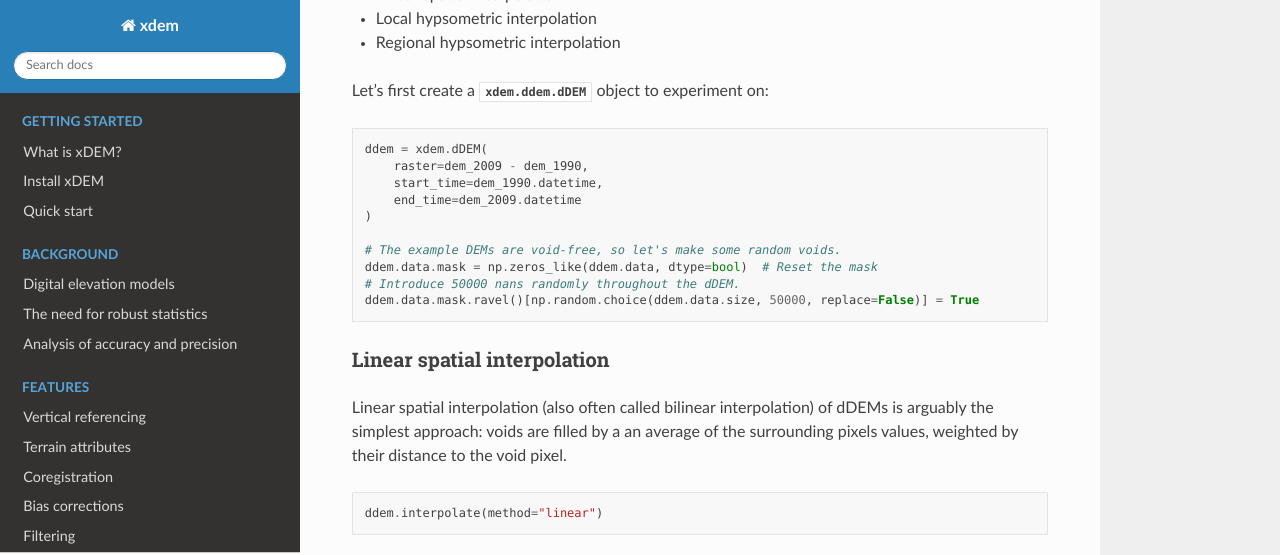
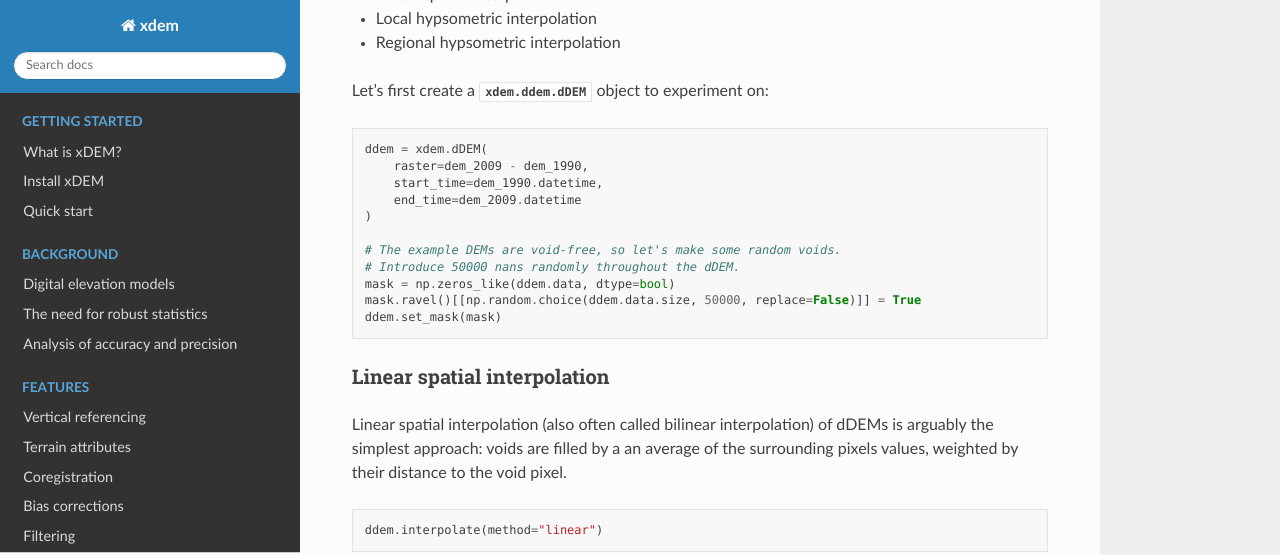
Before and after one commit to GlacioHack/xdem, a Sphinx documentation site: the page built from docs/source/comparison.rst, in a window 1280 px wide and 900 px high, scrolled down 1102 px, cut to the strip 0-555 px from the top of the window. Built offline with Sphinx 7.4.7 and the Read the Docs theme 2.0.0, drawn with Linux system fonts in a browser that asks for light colours; pages that are not in the unit, such as notebooks, are missing from menus; the version number is read from the project's files by our own code; some of the changed lines change nothing that is shown.

Commit message:
Minor update to comparison.py example and associated rst

```diff
--- a/docs/source/code/comparison.py
+++ b/docs/source/code/comparison.py
@@ -55,9 +55,10 @@ ddem = xdem.dDEM(
 )
 
 # The example DEMs are void-free, so let's make some random voids.
-ddem.data.mask = np.zeros_like(ddem.data, dtype=bool)  # Reset the mask
 # Introduce 50000 nans randomly throughout the dDEM.
-ddem.data.mask.ravel()[np.random.choice(ddem.data.size, 50000, replace=False)] = True
+mask = np.zeros_like(ddem.data, dtype=bool)
+mask.ravel()[[np.random.choice(ddem.data.size, 50000, replace=False)]] = True
+ddem.set_mask(mask)
 
 # SUBSECTION: Linear spatial interpolation
 
--- a/docs/source/comparison.rst
+++ b/docs/source/comparison.rst
@@ -26,7 +26,7 @@ So far, ``xdem`` has three types of interpolation:
 Let's first create a :class:`xdem.ddem.dDEM` object to experiment on:
 
 .. literalinclude:: code/comparison.py
-        :lines: 51-60
+        :lines: 51-61
 
 
 Linear spatial interpolation
@@ -35,7 +35,7 @@ Linear spatial interpolation (also often called bilinear interpolation) of dDEMs
 
 
 .. literalinclude:: code/comparison.py
-        :lines: 64
+        :lines: 65
 
 .. plot:: code/comparison_plot_spatial_interpolation.py
 
@@ -51,7 +51,7 @@ Then, voids are interpolated by replacing them with what "should be there" at th
 
 
 .. literalinclude:: code/comparison.py
-        :lines: 68
+        :lines: 69
 
 .. plot:: code/comparison_plot_local_hypsometric_interpolation.py
 
@@ -67,7 +67,7 @@ This is advantageous in respect to areas where voids are frequent, as not even a
 Of course, the accuracy of such an averaging is much lower than if the local hypsometric approach is used (assuming it is possible).
 
 .. literalinclude:: code/comparison.py
-        :lines: 72
+        :lines: 73
 
 .. plot:: code/comparison_plot_regional_hypsometric_interpolation.py
 
```
